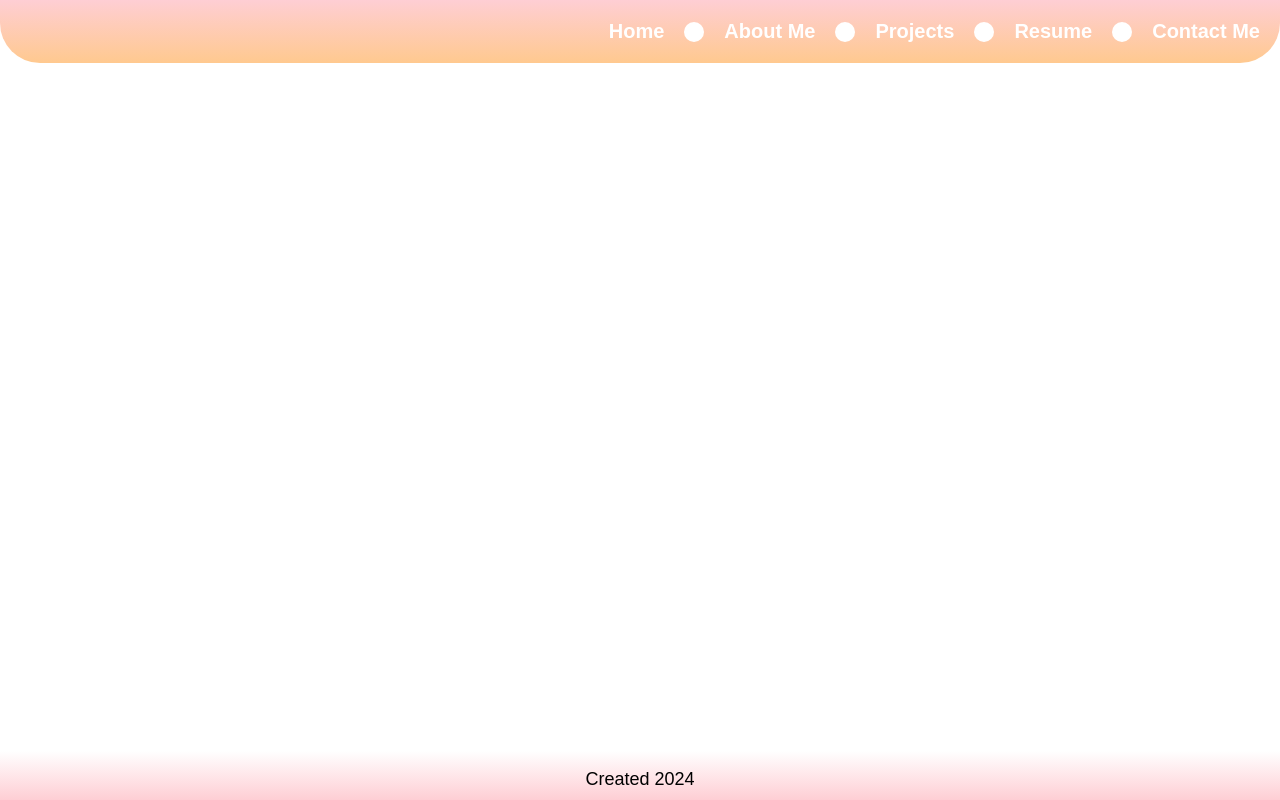
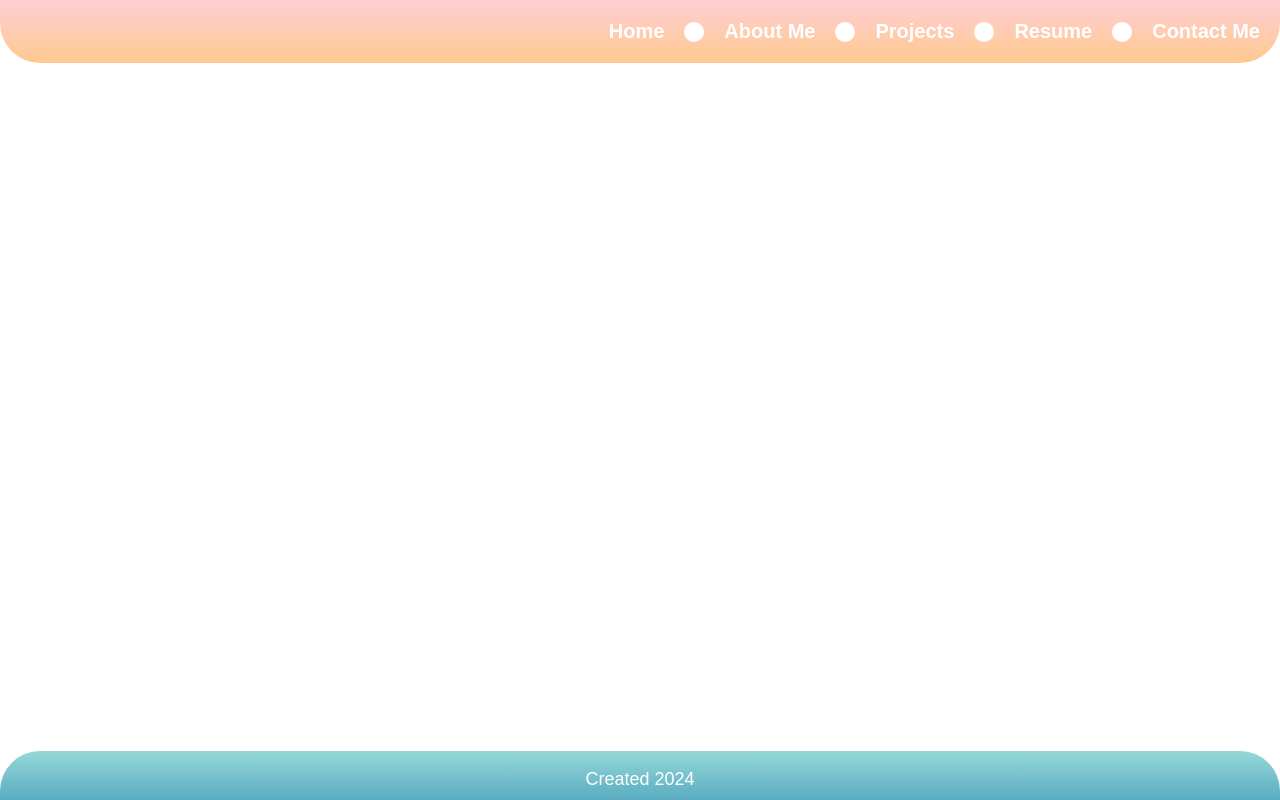
Before and after one commit to AmandaC0022/My-Portfolio, a React (Create React App) app in the folder my-react-portfolio/: page /contact in a window 1280 px wide. Built offline with nearby package versions, Linux system fonts and the light colour scheme.

Commit message:
added styling to footer

```diff
--- a/my-react-portfolio/src/components/Footer/Footer.css
+++ b/my-react-portfolio/src/components/Footer/Footer.css
@@ -0,0 +1,13 @@
+.footer-container {
+    background-image: var(--blue-gradient);
+    border-radius: 40px 40px 0 0;
+    text-align: center;
+    position: absolute;
+    bottom: 0;
+    width: 100%;
+  }
+  .footer-container p {
+    color: white;
+    padding: 0px 0px 10px 0px;
+    margin-bottom: 0;
+  }
--- a/my-react-portfolio/src/index.css
+++ b/my-react-portfolio/src/index.css
@@ -155,21 +155,6 @@
   }
 }
 
-/* FOOTER */
-.footer-container {
-  background-image: linear-gradient(white, var(--lightpink));
-  color: black;
-  text-align: center;
-  position: absolute;
-  bottom: 0;
-  width: 100%;
-}
-.footer-container p {
-  color: black;
-  padding: 0px 0px 10px 0px;
-  margin-bottom: 0;
-}
-
 /* PROJECTS */
 .project img{
   border-radius: 50%;
```
